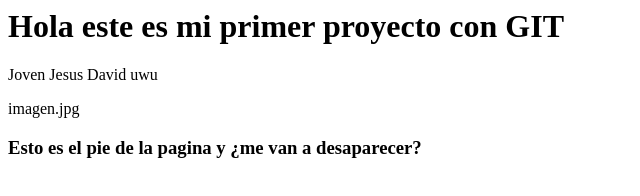
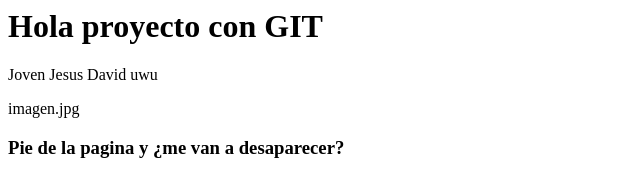
Before and after one commit to yisusconnet/MiPrimerProyecto, a plain HTML site: page index.html in a window 1280 px wide. Shown: the whole page, without its empty margins (0-640 px from the left). Drawn offline with Linux system fonts and the light colour scheme.

Commit message:
Una mejor descripción

```diff
--- a/index.html
+++ b/index.html
@@ -1,10 +1,10 @@
 
-<h1>Hola este es mi primer proyecto con GIT</h1>
+<h1>Hola proyecto con GIT</h1>
 		<p>Joven Jesus David uwu</p>
 
 <footer>
         imagen.jpg
 
-	<h3>Esto es el pie de la pagina y ¿me van a desaparecer?</h3>
+	<h3>Pie de la pagina y ¿me van a desaparecer?</h3>
 
 </footer>
```
